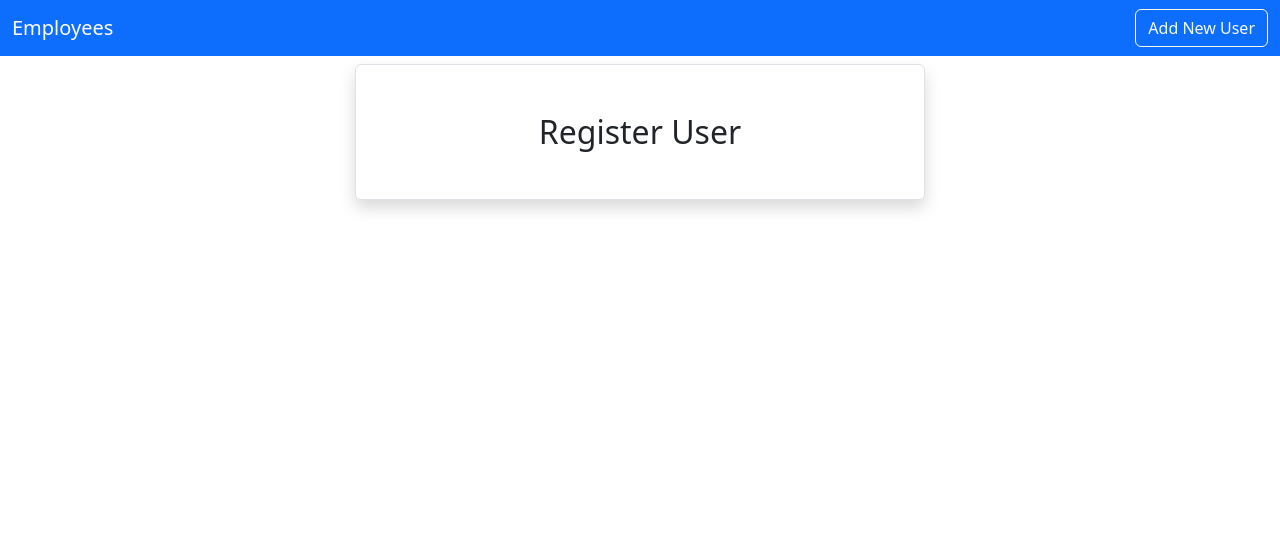
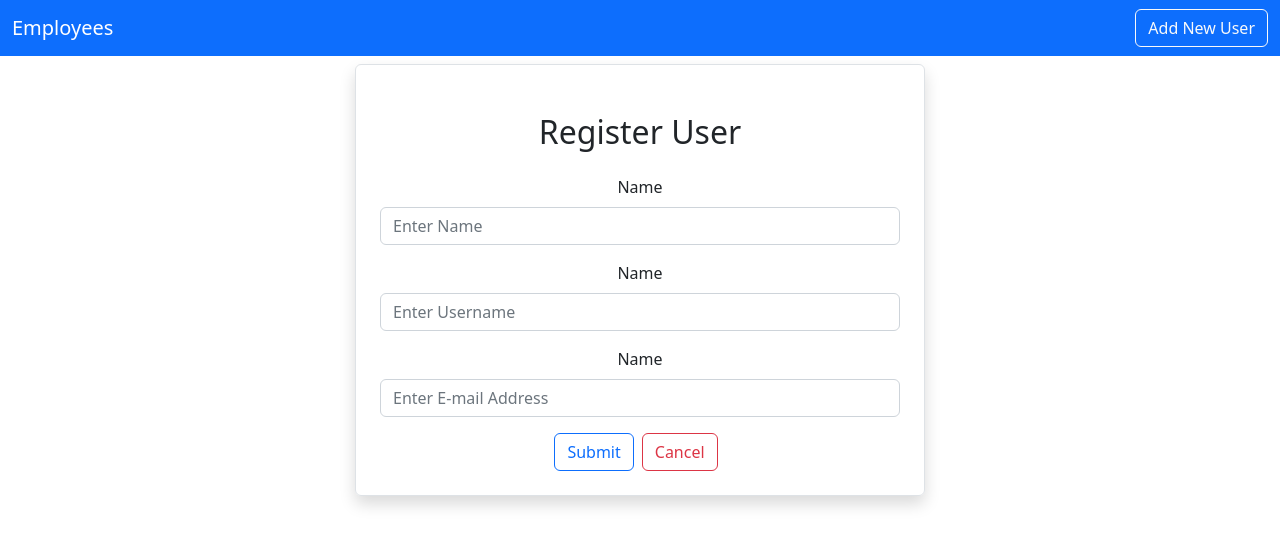
Before and after one commit to badr151/Employee, a React (Create React App) app in the folder employee/: page /adduser in a window 1280 px wide. Shown: the top 546 px of the page. Built offline with nearby package versions, Linux system fonts and the light colour scheme.

Commit message:
Creating addUser component

```diff
--- a/employee/src/users/AddUser.jsx
+++ b/employee/src/users/AddUser.jsx
@@ -1,11 +1,68 @@
-import React from "react";
+import React, { useState } from "react";
 
 export default function AddUser() {
+  const [user, setUser] = useState({
+    name: "",
+    username: "",
+    email: "",
+  });
+
+  const { name, username, email } = user;
+
+  const onInputChange = (e) => {
+    setUser({ ...user, [e.target.name]: e.target.value });
+  };
+
   return (
     <div className="container">
       <div className="row">
         <div className="col-md-6 offset-md-3 border rounded p-4 mt-2 shadow">
           <h2 className="text-center m-4">Register User</h2>
+          <div className="mb-3">
+            <label htmlFor="Name" className="form-label">
+              Name
+            </label>
+            <input
+              type={"text"}
+              className="form-control"
+              placeholder="Enter Name"
+              name="name"
+              value={name}
+              onChange={(e) => onInputChange(e)}
+            />
+          </div>
+          <div className="mb-3">
+            <label htmlFor="Username" className="form-label">
+              Name
+            </label>
+            <input
+              type={"text"}
+              className="form-control"
+              placeholder="Enter Username"
+              name="username"
+              value={username}
+              onChange={(e) => onInputChange(e)}
+            />
+          </div>
+          <div className="mb-3">
+            <label htmlFor="Email" className="form-label">
+              Name
+            </label>
+            <input
+              type={"text"}
+              className="form-control"
+              placeholder="Enter E-mail Address"
+              name="email"
+              value={email}
+              onChange={(e) => onInputChange(e)}
+            />
+          </div>
+          <button type="submit" className="btn btn-outline-primary">
+            Submit
+          </button>
+          <button type="submit" className="btn btn-outline-danger mx-2">
+            Cancel
+          </button>
         </div>
       </div>
     </div>
```
